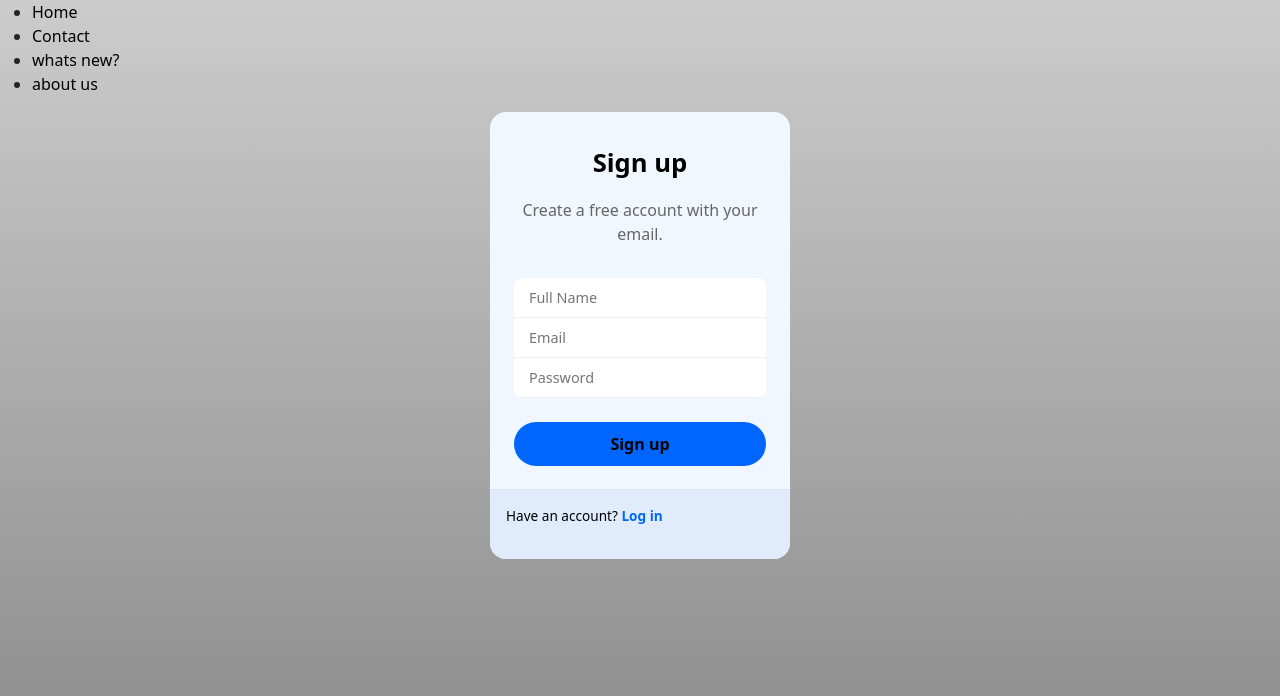
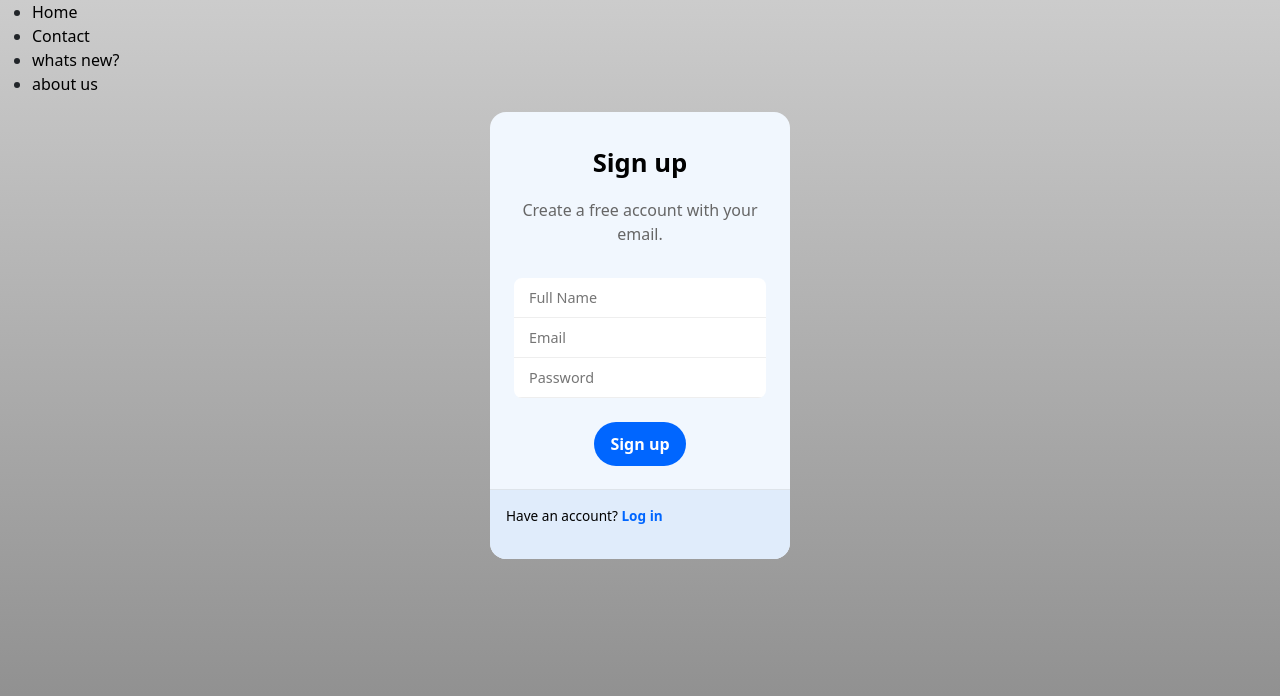
Before and after one commit to amirgolrk/workTask-taskManager-with-react-bootstrap, a React (Vite) app: page / in a window 1280 px wide. Shown: the top 696 px of the page. Built offline with nearby package versions, Linux system fonts and the light colour scheme.

Commit message:
fixing add task

```diff
--- a/src/components/FormModal.jsx
+++ b/src/components/FormModal.jsx
@@ -20,7 +20,7 @@ const ModalOverlay = ({ onInput, onConfirm }) => {
       id: Math.round(Math.random() * 100),
       title: enteredTitle,
       description: enteredDescribe,
-      date: new Date(enteredDate),
+      date: new Date(enteredDate).toString(),
     };
     onInput(tasksData);
     console.log(tasksData);
--- a/src/pages/Card.jsx
+++ b/src/pages/Card.jsx
@@ -80,7 +80,7 @@ function App() {
               </div>
             </div>
             <div className="d-flex justify-content-center mt-3">
-              <ul className="list-group list-group-horizontal test-center">
+              <ul className="list-group list-group-horizontal text-center">
                 <li className="list-group-item">
                   <a href="#">
                     All
--- a/src/pages/LoginForm.jsx
+++ b/src/pages/LoginForm.jsx
@@ -21,9 +21,9 @@ const LoginForm = () => {
                   placeholder="Password"
                 />
               </div>
-              <button>
-                <Link to="todo">Sign up</Link>
-              </button>
+              <Link to="todo">
+                <button>Sign up</button>
+              </Link>
             </form>
             <div className="form-section">
               <p>
```
